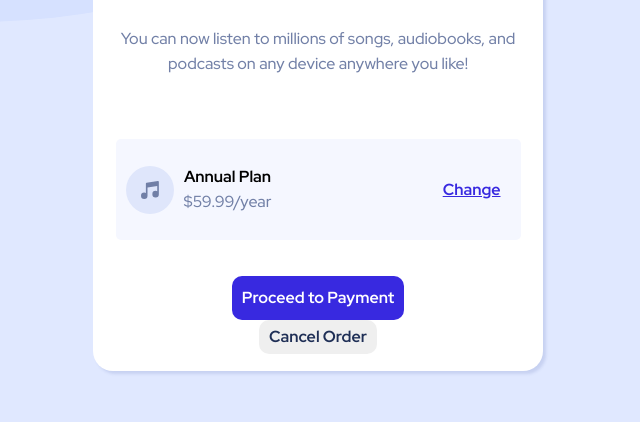
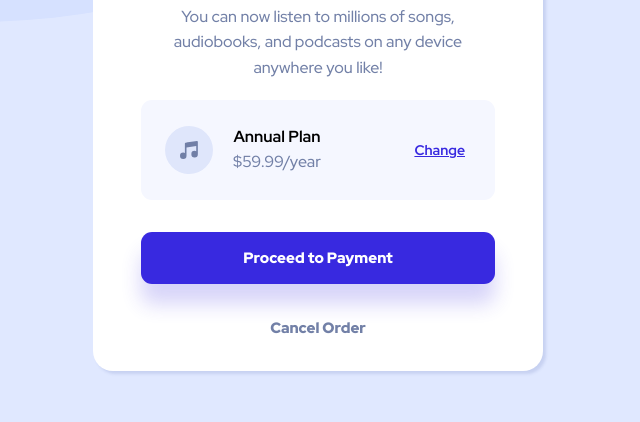
Before and after one commit to shrki416/order-summay-component, a plain HTML site: page index.html in a window 1280 px wide. Shown: the part 378-800 px from the top of the page, without its empty margins (322-962 px from the left). Drawn offline with Linux system fonts and the light colour scheme.

Commit message:
Finished styling: v2

```diff
--- a/styles.css
+++ b/styles.css
@@ -10,6 +10,8 @@
   --desaturated-blue: hsl(224, 23%, 55%);
   --dark-blue: hsl(223, 47%, 23%);
   --white: hsl(0, 0%, 100%);
+  --black: #1f2e55;
+  --hover: #766cf1;
 }
 
 img {
@@ -38,46 +40,58 @@ body {
 
 .container {
   background-color: var(--white);
-  margin: 20px;
   border-radius: 20px;
   box-shadow: 3px 3px 3px hsl(228, 45%, 44%, 0.15);
   width: 28.125rem;
   height: 43.5625rem;
-  display: grid;
 }
 
 .btn {
   border: none;
-  padding: 5px 10px;
-  border-radius: 10px;
-  font-weight: bold;
-  font-size: var(--fs);
+  border-radius: 11px;
+  font-weight: 900;
+  font-size: 0.9375rem;
   transition: all 0.2s ease-in-out;
 }
 
 .btn-primary {
+  padding: 0.9375rem 6.375rem;
   background-color: var(--bright-blue);
   color: var(--white);
-  padding: 10px;
+  margin: 0 auto;
+  box-shadow: 0px 1.25rem 1.25rem hsl(245, 75%, 52%, 0.2);
 }
 
 .btn-primary:hover {
-  opacity: 0.8;
+  background-color: var(--hover);
+  cursor: pointer;
 }
 
 .btn-secondary {
-  color: var(--dark-blue);
+  background: transparent;
+  color: var(--desaturated-blue);
+  margin: 2rem auto 3rem;
 }
 
-/* .btn-secondary:hover {
-  color: hsl(225, 100%, 94%);
-} */
+.btn-secondary:hover {
+  color: var(--black);
+  cursor: pointer;
+}
 
 .btn-change {
   background-color: transparent;
   color: var(--bright-blue);
   text-decoration: underline;
   cursor: pointer;
+  font-weight: 700;
+  font-size: 0.875rem;
+  line-height: 1.1575rem;
+}
+
+.btn-change:hover {
+  color: var(--hover);
+  cursor: pointer;
+  text-decoration: none;
 }
 
 p {
@@ -86,12 +100,16 @@ p {
   line-height: 1.6;
 }
 
+.description {
+  width: 22.125rem;
+  margin: 0 auto;
+}
+
 .container .pricing {
-  margin: 30px auto 20px;
-  padding: 10px;
-  width: 90%;
+  padding: 1.5625rem 1.5rem;
+  margin: 1.25rem 3rem 2rem;
   background-color: var(--very-pale-blue);
-  border-radius: 5px;
+  border-radius: 11px;
   display: flex;
   align-items: center;
   justify-content: space-between;
@@ -104,11 +122,11 @@ p {
 }
 
 .container .pricing img {
-  margin-right: 10px;
+  margin-right: 1.25rem;
 }
 
 .container h1 {
-  margin: 10px 0;
+  margin: 45px 48px 17px;
   color: var(--dark-blue);
 }
 
```
